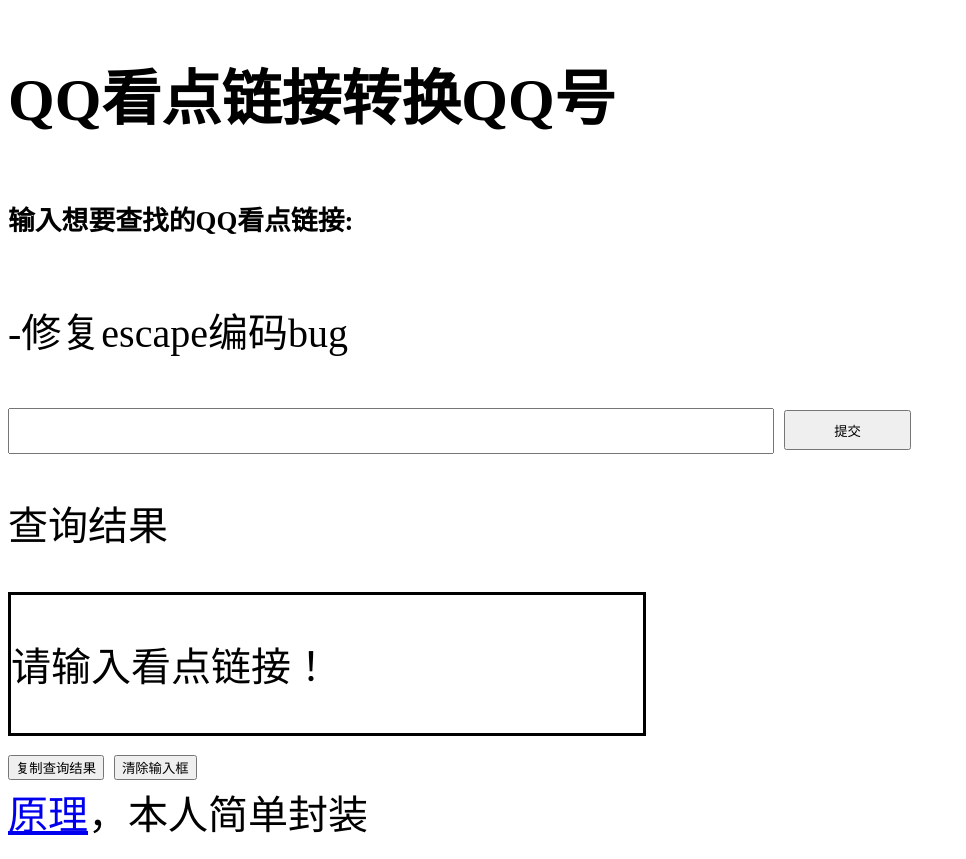
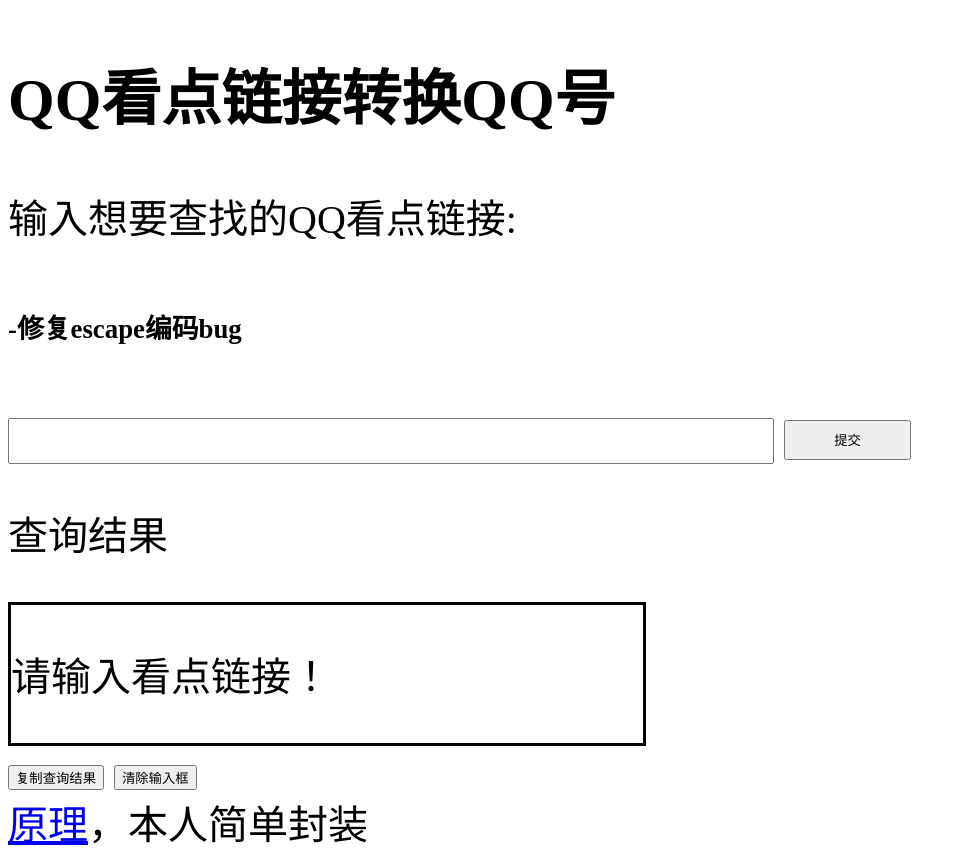
Before and after one commit to zwr1644/kandian.github.io, a plain HTML site: page index.html in a window 1280 px wide. Shown: the whole page, without its empty margins (0-966 px from the left). Drawn offline with Linux system fonts and the light colour scheme.

Commit message:
Update index.html

```diff
--- a/index.html
+++ b/index.html
@@ -11,8 +11,8 @@
   -->
   <body>
 	<h2>QQ看点链接转换QQ号</h2>
-	<h6>输入想要查找的QQ看点链接:</h6>
-	  <p>-修复escape编码bug</p>
+	<p>输入想要查找的QQ看点链接:</p>
+	  <h6>-修复escape编码bug</h6>
     <input type="text" id="inputer" class="input_str">
 	<input type="button" class="input_button" value="提交" onclick="getInput();">
 	  <br>
```
